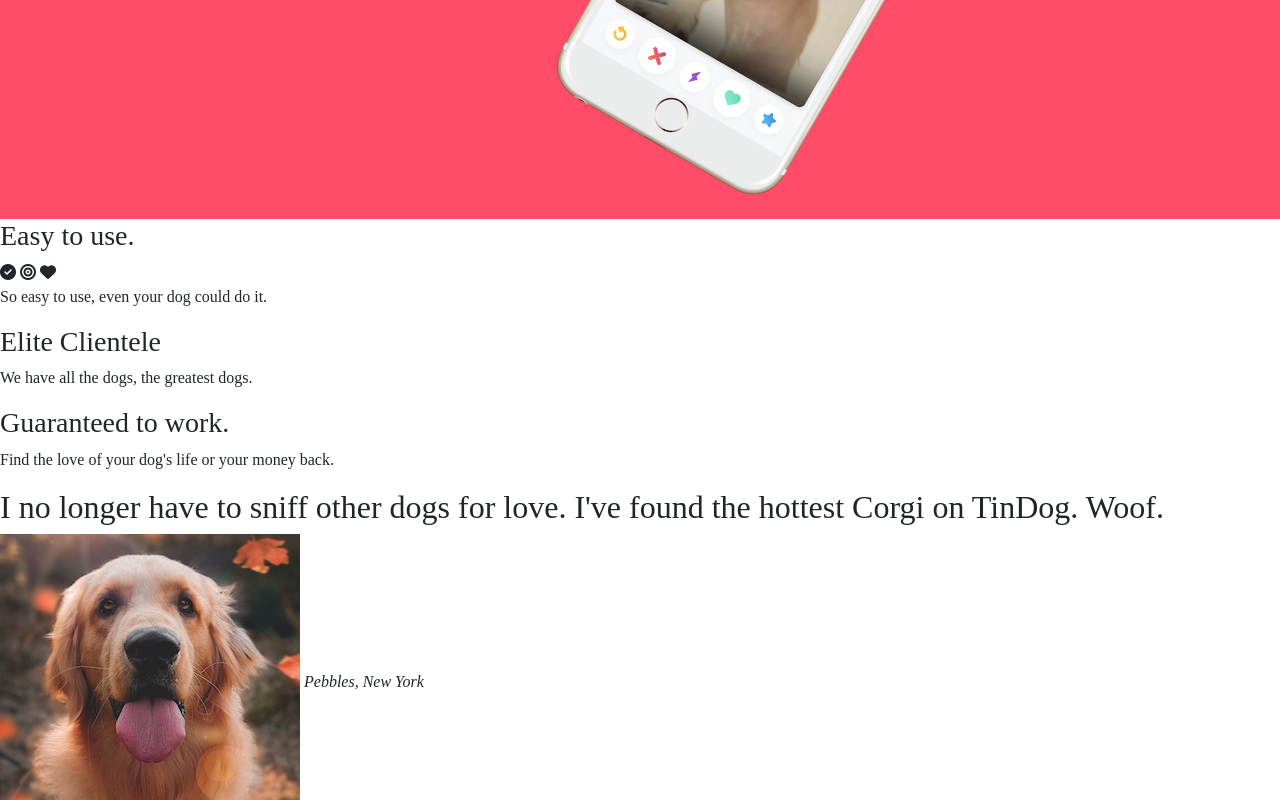
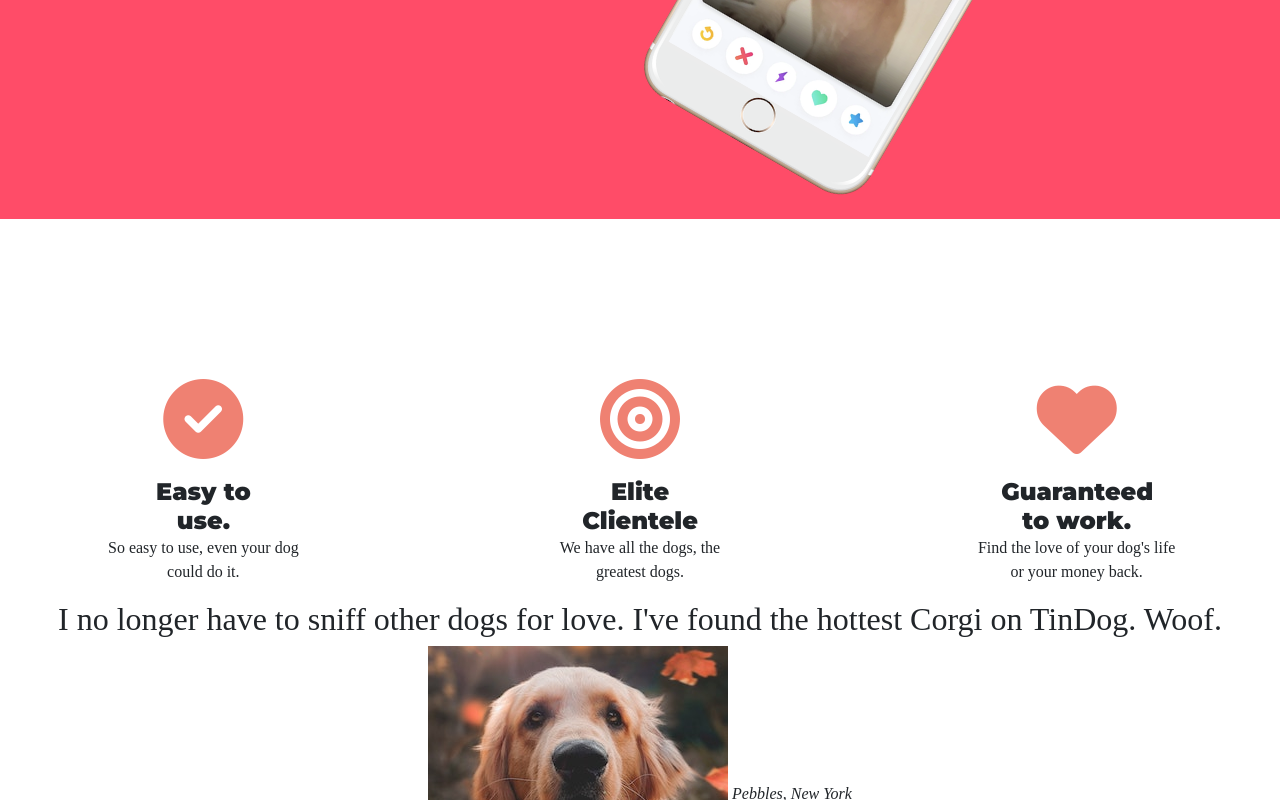
Before and after one commit to codewithdeeny/TinDog-Start-master, a plain HTML site: page index.html in a window 1280 px wide. Shown: the part 524-1324 px from the top of the page. Drawn offline with nearby package versions, Linux system fonts and the light colour scheme.

Commit message:
finishing the tittle page

```diff
--- a/css/styles.css
+++ b/css/styles.css
@@ -1,5 +1,6 @@
 body {
   font-family: monserrat;
+  text-align: center;
 }
 .container-fluid {
   padding: 3% 15%;
@@ -10,6 +11,7 @@ h1 {
   font-size: 3.5rem;
   line-height: 1.5;
 }
+
 #title {
   background-color: #ff4c68;
   color: #fff;
@@ -38,3 +40,24 @@ h1 {
   width: 60%;
   transform: rotate(30deg);
 }
+
+/* For the middle page */
+.awesome {
+  color: #ef8172;
+  padding-top: 10rem;
+  font-size: 5rem;
+}
+.awesome:hover {
+  background-color: #ef8172;
+}
+#features {
+  text-align: center;
+}
+.middle-h3 {
+  font-size: 1.5rem;
+  font-weight: bold;
+  font-family: montserrat;
+  margin: 0 8rem;
+  text-align: center;
+  padding-top: 1.2rem;
+}
--- a/index.html
+++ b/index.html
@@ -98,20 +98,33 @@
     </section>
 
     <!-- Features -->
-
     <section id="features">
-      <h3>Easy to use.</h3>
-      <!-- things to work at home -->
-      <i class="fas fa-check-circle"></i>
-      <i class="fas fa-bullseye"></i>
-      <i class="fas fa-heart"></i>
-      <p>So easy to use, even your dog could do it.</p>
-
-      <h3>Elite Clientele</h3>
-      <p>We have all the dogs, the greatest dogs.</p>
-
-      <h3>Guaranteed to work.</h3>
-      <p>Find the love of your dog's life or your money back.</p>
+      <div class="row">
+        <div class="col-lg-4 col-md-12 col-sm-12">
+          <i class="fas fa-check-circle awesome"></i>
+          <h3 class="middle-h3">Easy to use.</h3>
+          <p>
+            So easy to use, even your dog <br />
+            could do it.
+          </p>
+        </div>
+        <div class="col-lg-4 col-md-12 col-sm-12">
+          <i class="fas fa-bullseye awesome"></i>
+          <h3 class="middle-h3">Elite Clientele</h3>
+          <p>
+            We have all the dogs, the <br />
+            greatest dogs.
+          </p>
+        </div>
+        <div class="col-lg-4 col-md-12 col-sm-12">
+          <i class="fas fa-heart awesome"></i>
+          <h3 class="middle-h3">Guaranteed to work.</h3>
+          <p>
+            Find the love of your dog's life <br />
+            or your money back.
+          </p>
+        </div>
+      </div>
     </section>
 
     <!-- Testimonials -->
```
